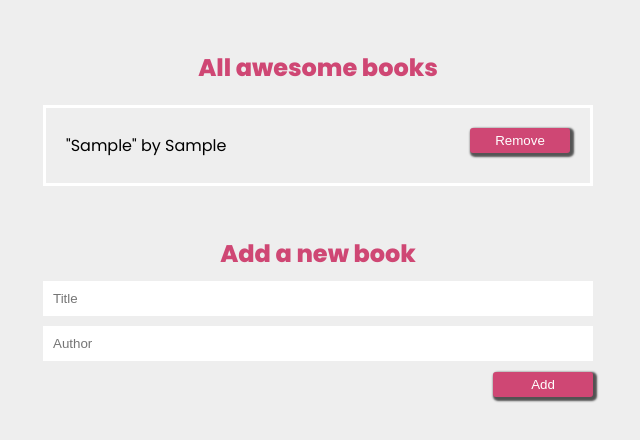
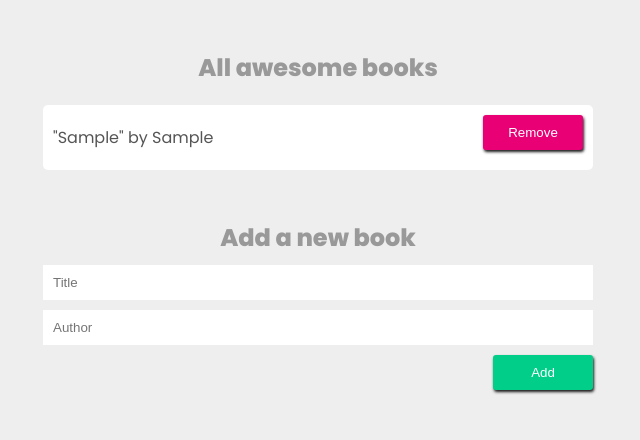
Before and after one commit to asharanjith/Awesome-Books, a website: page index.html in a window 1280 px wide. Both pictures are taken after typing "Sample", "Sample" into the empty fields and a click on the button "Add". Shown: the whole page, without its empty margins (322-962 px from the left). Drawn offline with Linux system fonts and the light colour scheme.

Commit message:
Update styles.css

```diff
--- a/styles.css
+++ b/styles.css
@@ -15,7 +15,7 @@ body {
 
 h1,
 h2 {
-  color: rgb(207, 71, 116);
+  color: #999;
 }
 
 h1 {
@@ -44,10 +44,10 @@ input {
 }
 
 button {
-  padding: 5px;
+  padding: 10px 5px;
   width: 100px;
-  box-shadow: 2px 2px 2px 2px rgb(82, 82, 82);
-  background-color: rgb(207, 71, 116);
+  box-shadow: 1px 2px 3px rgba(0, 0, 0, 0.9);
+  background-color: #e90074;
   border: none;
   color: white;
   border-radius: 3px;
@@ -55,7 +55,6 @@ button {
 
 .delete {
   margin-bottom: 10px;
-  box-shadow: 2px 2px 2px 2px rgb(85, 85, 85);
 }
 
 .bookName,
@@ -63,15 +62,16 @@ button {
   padding: 10px;
 }
 
-.book-container {
-  border: 3px solid white;
-  padding: 20px;
-}
-
 .book {
   display: flex;
   justify-content: space-between;
   align-items: center;
+  background-color: white;
+  padding: 10px;
+  margin-bottom: 10px;
+  width: 100%;
+  border-radius: 5px;
+  color: #555
 }
 
 #bookForm h2 {
@@ -82,3 +82,7 @@ button {
 .addBook div {
   text-align: right;
 }
+
+#addBook {
+  background-color: #00ce89;
+}
```
